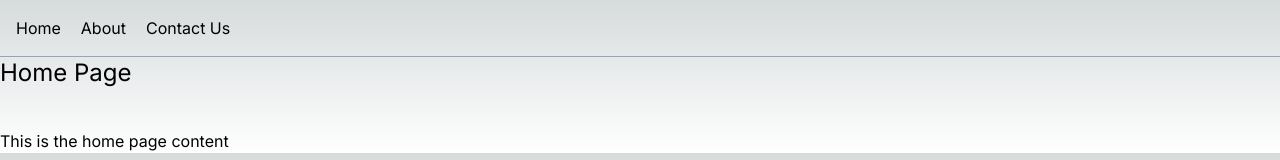
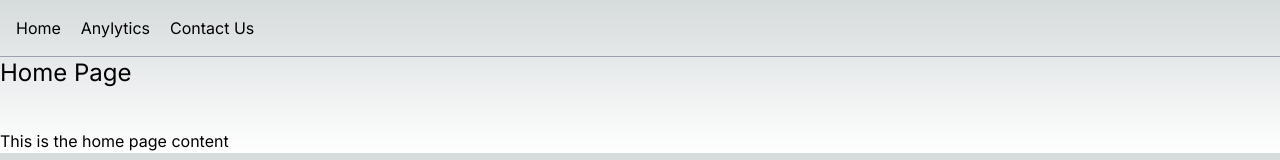
Before and after one commit to JAHIDHASAN05/nextjs-sumit-sir-, a Next.js app: page / in a window 1280 px wide. Shown: the top 160 px of the page. Built offline with nearby package versions, Linux system fonts and the light colour scheme.

Commit message:
Custom Links part 1

```diff
--- /dev/null
+++ b/app/components/CustomLinks.js
@@ -0,0 +1,11 @@
+'use client'
+import Link from 'next/link';
+import React from 'react';
+
+const CustomLinks = ({path, children}) => {
+    return (
+        <Link href={`${path}`}>{children}</Link>
+    );
+};
+
+export default CustomLinks;
--- a/app/layout.js
+++ b/app/layout.js
@@ -1,5 +1,7 @@
 import { Inter } from "next/font/google";
 import "./globals.css";
+import Link from "next/link";
+import CustomLinks from "./components/customLinks";
 
 const inter = Inter({ subsets: ["latin"] });
 
@@ -9,9 +11,9 @@ export default function RootLayout({ children }) {
             <body className={inter.className}>
                 <nav className="p-4 border-b border-gray-400">
                     <ul className="flex gap-5">
-                        <li>Home</li>
-                        <li>About</li>
-                        <li>Contact Us</li>
+                        <li><CustomLinks path="/">Home</CustomLinks></li>
+                        <li><CustomLinks path="/dashboard/analytics">Anylytics</CustomLinks></li>
+                        <li><CustomLinks path="/dashboard/settings">Contact Us</CustomLinks> </li>
                     </ul>
                 </nav>
                 {children}
```
